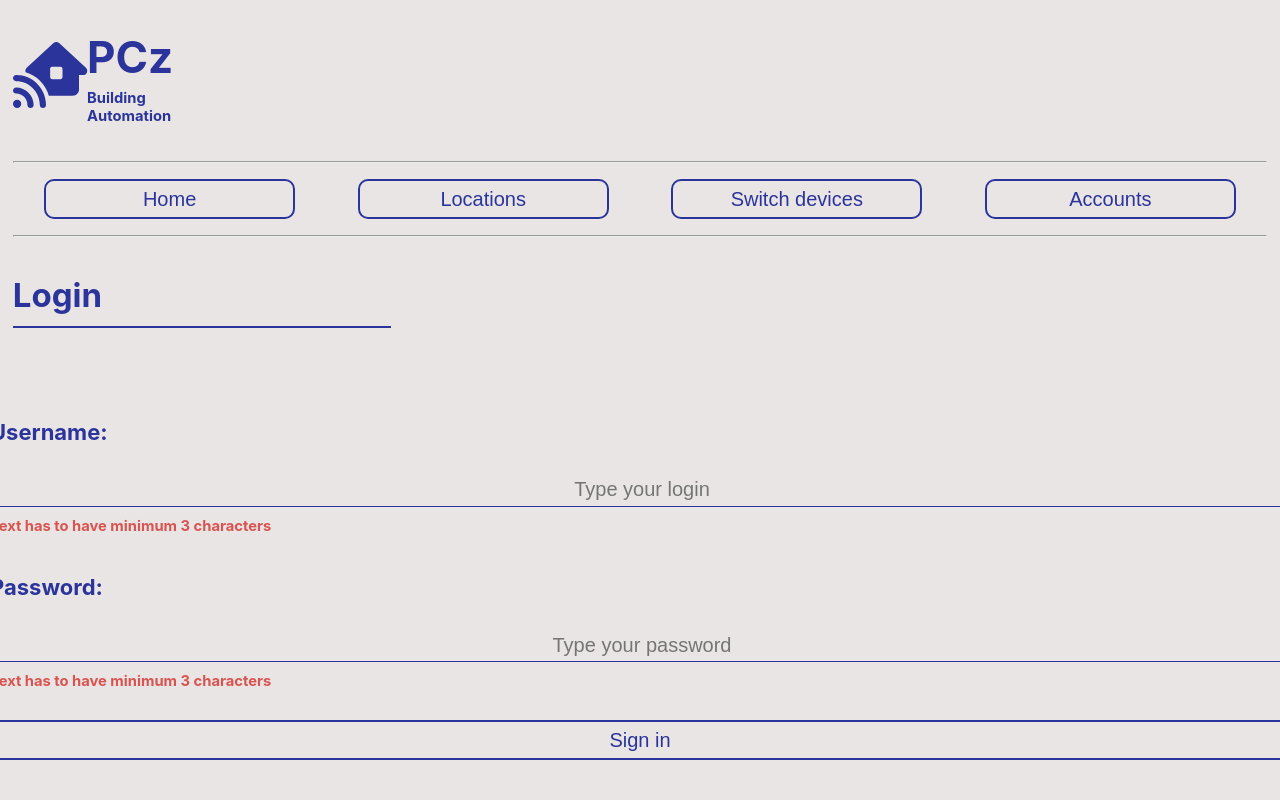
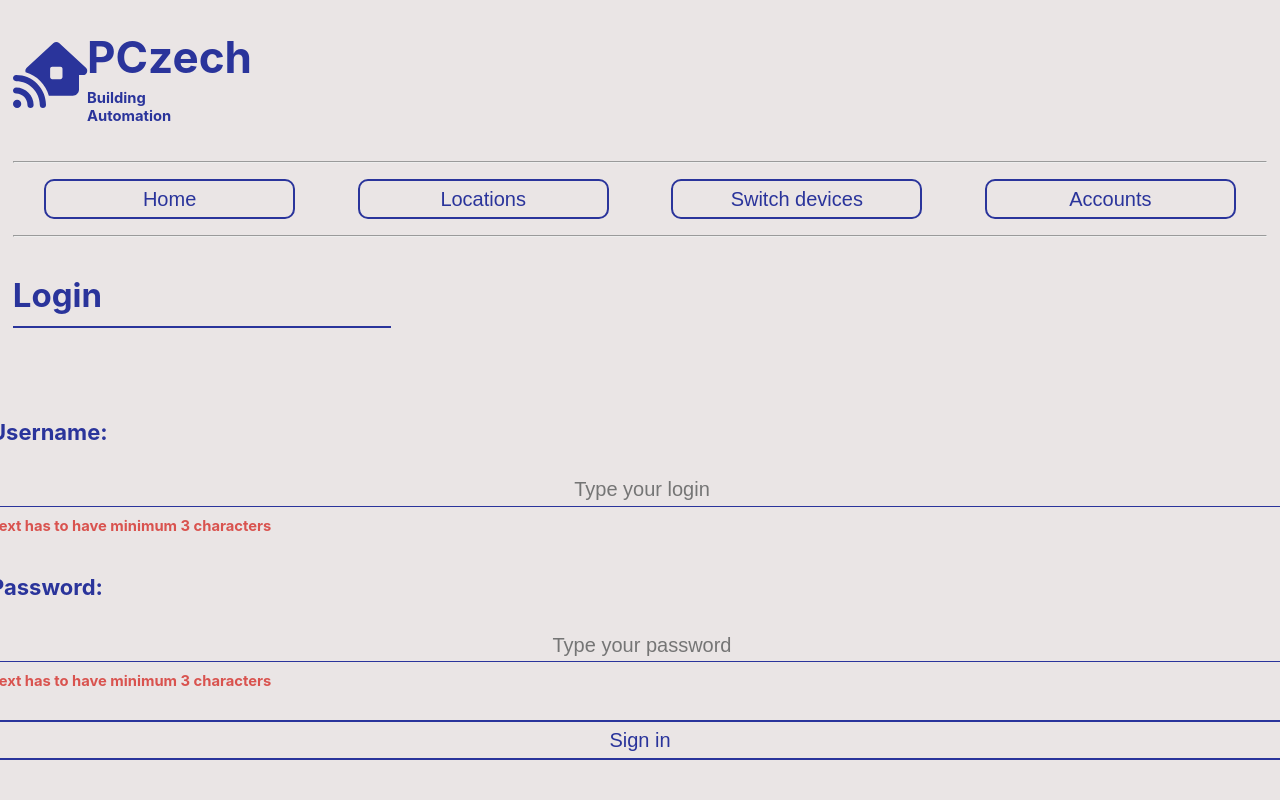
Before and after one commit to czechp/building-automation-frontend, a React (Create React App) app: page /login in a window 1280 px wide. Shown: the top 800 px of the page. Built offline with nearby package versions, Linux system fonts and the light colour scheme.

Commit message:
Update TODO

```diff
--- a/src/layout/TopBarLayout.js
+++ b/src/layout/TopBarLayout.js
@@ -11,7 +11,7 @@ const TopBarLayout = () => {
             <LogoContainer>
                 <FontAwesomeIcon icon={faHouseSignal} size={"3x"}/>
                 <Logo>
-                    <LogoHeader>PCz</LogoHeader>
+                    <LogoHeader>PCzech</LogoHeader>
                     <LogoSubheader>Building <br/>Automation</LogoSubheader>
                 </Logo>
             </LogoContainer>
```
Also changed, not shown: 1 other file (tests, documents, lock files or other folders).
